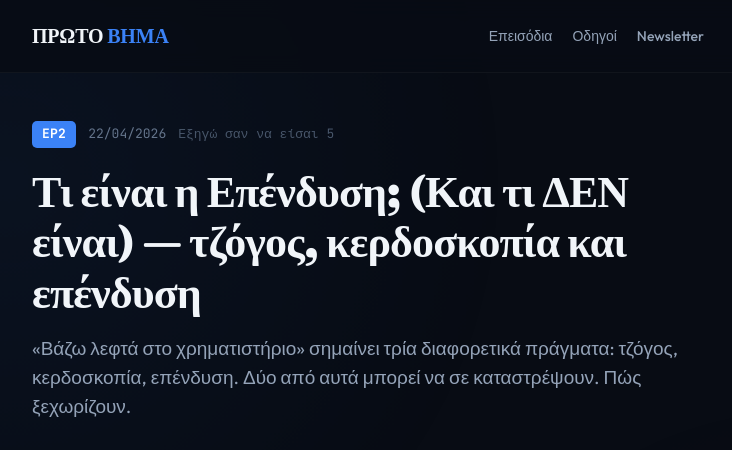
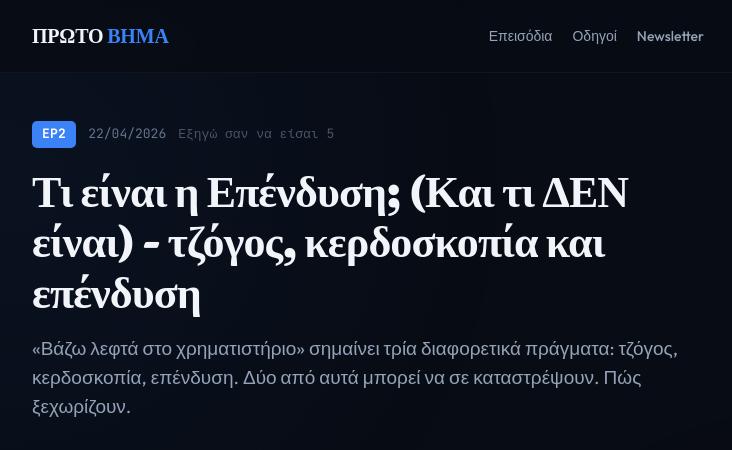
Before and after one commit to ProtoVima/proto-vima.gr, a Jekyll site: the page built from _episodes/ep02-ti-einai-ependysi.md, in a window 1280 px wide and 900 px high, cut to the strip 0-450 px from the top of the window. Shown: the whole strip, without its empty margins (272-1004 px from the left). Built offline with Jekyll 4.4.1, drawn with Linux system fonts in a browser that asks for light colours; part of the change alters nothing that is shown.

```diff
--- a/_episodes/ep02-ti-einai-ependysi.md
+++ b/_episodes/ep02-ti-einai-ependysi.md
@@ -1,10 +1,10 @@
 ---
-title: "Τι είναι η Επένδυση; (Και τι ΔΕΝ είναι) — τζόγος, κερδοσκοπία και επένδυση"
+title: "Τι είναι η Επένδυση; (Και τι ΔΕΝ είναι) - τζόγος, κερδοσκοπία και επένδυση"
 description: "«Βάζω λεφτά στο χρηματιστήριο» σημαίνει τρία διαφορετικά πράγματα: τζόγος, κερδοσκοπία, επένδυση. Δύο από αυτά μπορεί να σε καταστρέψουν. Πώς ξεχωρίζουν."
 episode_number: 2
 season: 1
 date: 2026-04-22
-youtube_id: "REPLACE_EP02_YOUTUBE_ID"
+youtube_id: "PWWNAxs6cw8"
 series: "Εξηγώ σαν να είσαι 5"
 ---
 
```
